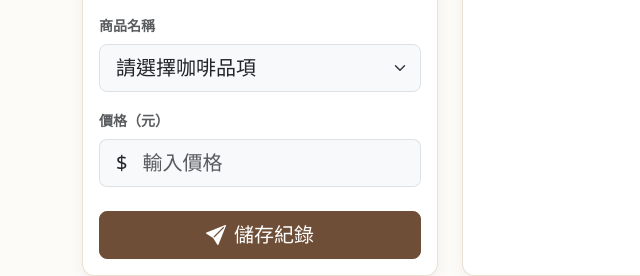
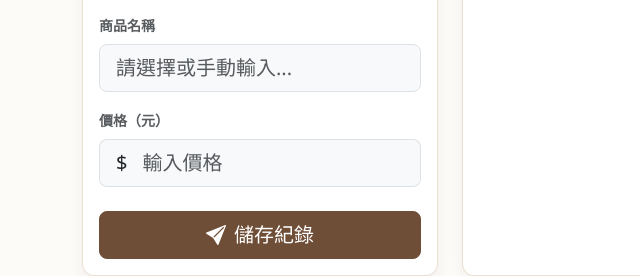
Before and after one commit to JKWang425/Web_4, a website: page public/index.html in a window 1280 px wide. Shown: the part 299-575 px from the top of the page, 0-640 px from the left. Drawn offline with nearby package versions, Linux system fonts and the light colour scheme; no server answers.

Commit message:
Update README and index.html: enhance item selection input to support manual entry and improve documentation clarity

```diff
--- a/public/index.html
+++ b/public/index.html
@@ -76,17 +76,17 @@
                             </div>
                             <div class="mb-3">
                                 <label for="name" class="form-label text-muted small fw-bold">商品名稱</label>
-                                <select class="form-select form-select-lg bg-light" id="name" name="item_name" required>
-                                    <option value="" disabled selected>請選擇咖啡品項</option>
-                                    <option value="特選美式咖啡大杯">特選美式咖啡大杯</option>
-                                    <option value="特選拿鐵大杯">特選拿鐵大杯</option>
-                                    <option value="精品美式小杯">精品美式小杯</option>
-                                    <option value="精品美式中杯">精品美式中杯</option>
-                                    <option value="精品美式大杯">精品美式大杯</option>
-                                    <option value="精品拿鐵小杯">精品拿鐵小杯</option>
-                                    <option value="精品拿鐵中杯">精品拿鐵中杯</option>
-                                    <option value="精品拿鐵大杯">精品拿鐵大杯</option>
-                                </select>
+                                <input type="text" class="form-control form-control-lg bg-light" id="name" name="item_name" list="coffeeOptions" placeholder="請選擇或手動輸入..." autocomplete="off" required>
+                                <datalist id="coffeeOptions">
+                                    <option value="特選美式咖啡大杯"></option>
+                                    <option value="特選拿鐵大杯"></option>
+                                    <option value="精品美式小杯"></option>
+                                    <option value="精品美式中杯"></option>
+                                    <option value="精品美式大杯"></option>
+                                    <option value="精品拿鐵小杯"></option>
+                                    <option value="精品拿鐵中杯"></option>
+                                    <option value="精品拿鐵大杯"></option>
+                                </datalist>
                             </div>
                             <div class="mb-4">
                                 <label for="price" class="form-label text-muted small fw-bold">價格（元）</label>
```
Also changed, not shown: README.md.
